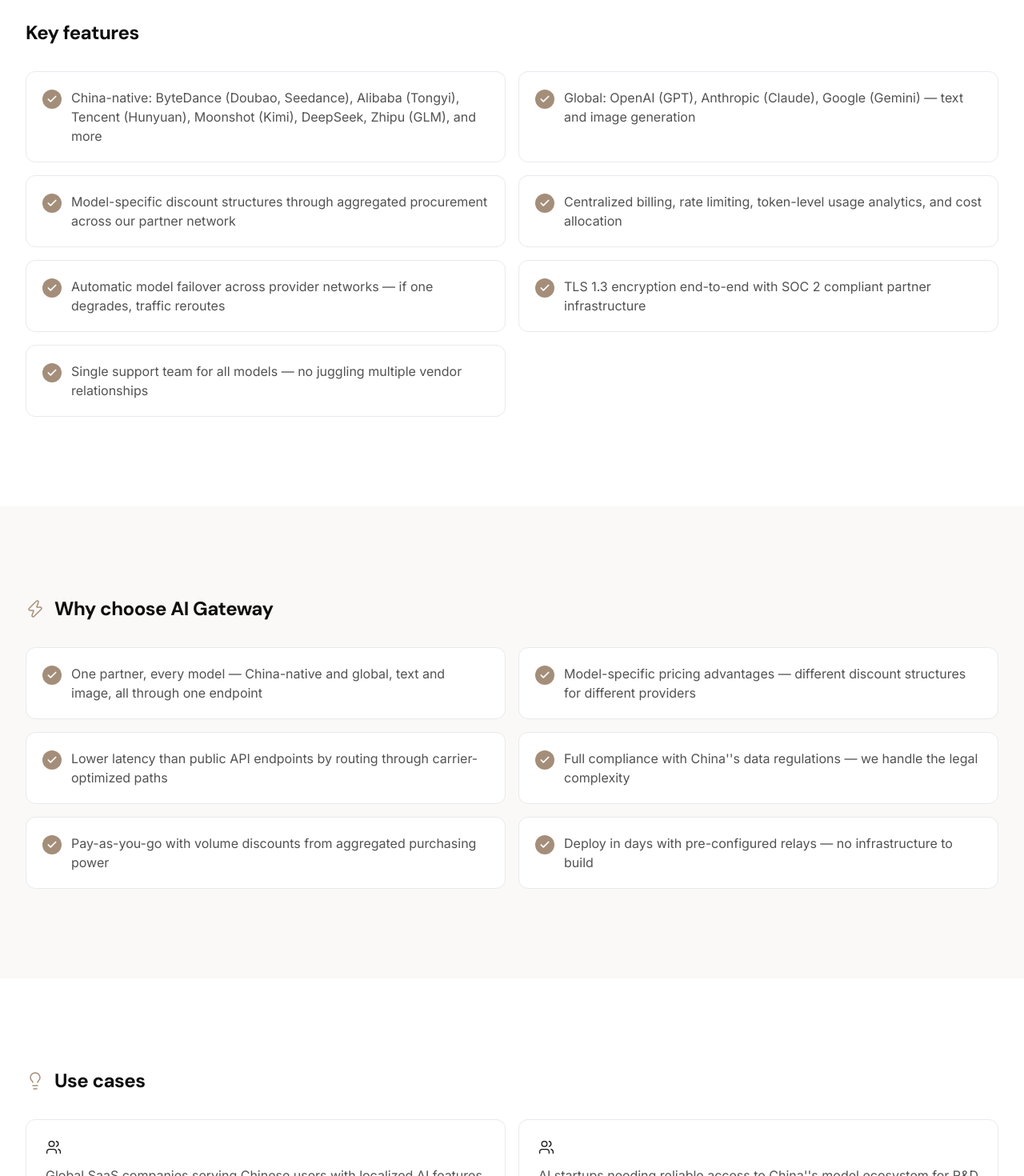
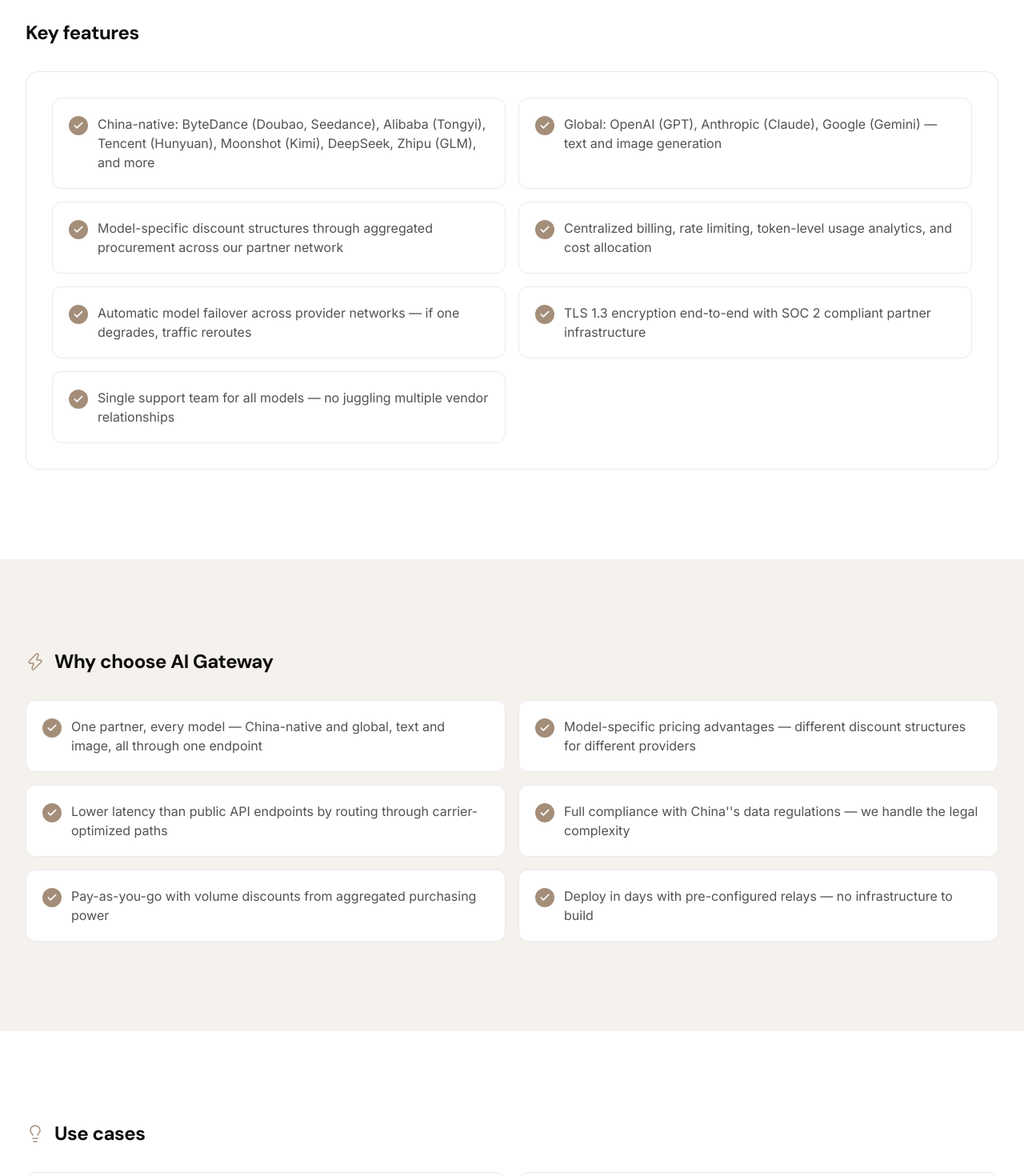
Before and after one commit to emoqbao/cninfrahub, a Next.js app: page /products/ai-gateway in a window 1280 px wide. Shown: the part 1020-2490 px from the top of the page at 80% size. Built offline with nearby package versions, Linux system fonts and the light colour scheme.

Commit message:
Warm beige layer + Stripe-style framed containers

```diff
--- a/src/app/products/[slug]/page.tsx
+++ b/src/app/products/[slug]/page.tsx
@@ -127,7 +127,8 @@
           <h2 className="text-2xl font-bold tracking-[-0.02em] text-[#0d0d0d]">
             Key features
           </h2>
-          <ul className="mt-8 grid gap-4 sm:grid-cols-2">
+          <div className="mt-8 rounded-2xl border border-[#e8eaed] bg-white p-6 lg:p-8">
+            <ul className="grid gap-4 sm:grid-cols-2">
               {product.features.map((f, i) => (
                 <li
                   key={i}
@@ -140,11 +141,12 @@
                 </li>
               ))}
             </ul>
+          </div>
         </Container>
       </section>
 
       {/* Benefits */}
-      <section className="py-20 lg:py-28 bg-[#faf9f7]">
+      <section className="py-20 lg:py-28 bg-[#f5f1ec]">
         <Container>
           <div className="flex items-center gap-3 mb-8">
             <Zap className="h-6 w-6 text-[#a48e7a]" strokeWidth={1.5} />
@@ -183,7 +185,7 @@
                 key={i}
                 className="rounded-xl border border-[#e8eaed] p-6"
               >
-                <Users className="h-5 w-5 text-[#0d0d0d] mb-3" strokeWidth={1.5} />
+                <Users className="h-5 w-5 text-[#a48e7a] mb-3" strokeWidth={1.5} />
                 <p className="text-[#525252] leading-relaxed">{uc}</p>
               </div>
             ))}
--- a/src/app/solutions/[slug]/page.tsx
+++ b/src/app/solutions/[slug]/page.tsx
@@ -166,7 +166,7 @@
       </section>
 
       {/* Our approach */}
-      <section className="py-20 lg:py-28 bg-[#faf9f7]">
+      <section className="py-20 lg:py-28 bg-[#f5f1ec]">
         <Container>
           <div className="flex items-center gap-3 mb-8">
             <Cog className="h-6 w-6 text-[#a48e7a]" strokeWidth={1.5} />
@@ -231,7 +231,8 @@
           <h2 className="text-2xl font-bold tracking-[-0.02em] text-[#0d0d0d]">
             Key products used
           </h2>
-          <div className="mt-8 grid gap-6 sm:grid-cols-2">
+          <div className="mt-8 rounded-2xl border border-[#e8eaed] bg-white p-6 lg:p-8">
+            <div className="grid gap-6 sm:grid-cols-2">
               {solution.products.map((pid) => {
                 const product = getProductById(pid);
                 if (!product) return null;
@@ -239,7 +240,7 @@
                   <Link
                     key={pid}
                     href={`/products/${product.id}`}
-                  className="group flex flex-col rounded-xl border border-[#e8eaed] bg-white p-6 transition-all duration-200 hover:-translate-y-0.5 hover:shadow-md"
+                    className="group flex flex-col rounded-xl border border-[#e8eaed] bg-[#faf9f7] p-6 transition-all duration-200 hover:-translate-y-0.5 hover:shadow-md"
                   >
                     <span className="inline-block self-start rounded-md bg-[#f3f4f6] px-2.5 py-0.5 text-xs font-medium text-[#737373]">
                       {product.module}
@@ -253,6 +254,7 @@
                   </Link>
                 );
               })}
+            </div>
           </div>
         </Container>
       </section>
--- a/src/components/home/ProductOverview.tsx
+++ b/src/components/home/ProductOverview.tsx
@@ -17,12 +17,13 @@
         <h2 className="mt-3 max-w-2xl text-3xl font-bold tracking-[-0.02em] text-[#0d0d0d] lg:text-4xl">
           Purpose-built infrastructure for China and beyond
         </h2>
-        <div className="mt-12 grid gap-6 md:grid-cols-2 lg:grid-cols-4">
+        <div className="mt-12 rounded-2xl border border-[#e8eaed] bg-white p-8 lg:p-10">
+          <div className="grid gap-6 md:grid-cols-2 lg:grid-cols-4">
             {modules.map((m) => (
               <Link
                 key={m.name}
                 href={m.href}
-              className="group flex flex-col rounded-xl border border-[#e8eaed] bg-white p-6 transition-all duration-200 hover:-translate-y-0.5 hover:shadow-md"
+                className="group flex flex-col rounded-xl border border-[#e8eaed] bg-[#faf9f7] p-6 transition-all duration-200 hover:-translate-y-0.5 hover:shadow-md"
               >
                 <m.icon className="h-7 w-7 text-[#a48e7a]" strokeWidth={1.5} />
                 <h3 className="mt-4 text-lg font-semibold text-[#0d0d0d]">{m.name}</h3>
@@ -34,6 +35,7 @@
             ))}
           </div>
         </div>
+      </div>
     </section>
   );
 }
--- a/src/components/home/TrustStats.tsx
+++ b/src/components/home/TrustStats.tsx
@@ -7,7 +7,7 @@
   ];
 
   return (
-    <section className="bg-[#faf9f7]">
+    <section className="bg-[#f5f1ec]">
       <div className="mx-auto max-w-7xl px-6 py-12 lg:px-8">
         <div className="grid grid-cols-2 gap-8 md:grid-cols-4">
           {stats.map((s) => (
--- a/src/components/home/WhatWeDo.tsx
+++ b/src/components/home/WhatWeDo.tsx
@@ -30,7 +30,8 @@
         <p className="mt-4 max-w-2xl text-[#525252] leading-relaxed">
           As a managed service aggregator, we source from the best providers, negotiate better pricing through pooled demand, and take full operational accountability for everything we deliver.
         </p>
-        <div className="mt-12 grid gap-8 md:grid-cols-3">
+        <div className="mt-12 rounded-2xl border border-[#e8eaed] bg-white p-8 lg:p-10">
+          <div className="grid gap-8 md:grid-cols-3">
             {steps.map((s) => (
               <div key={s.title} className="rounded-xl border border-[#e8eaed] p-8 transition-all duration-200 hover:-translate-y-0.5 hover:shadow-md">
                 <s.icon className="h-8 w-8 text-[#a48e7a]" strokeWidth={1.5} />
@@ -40,6 +41,7 @@
             ))}
           </div>
         </div>
+      </div>
     </section>
   );
 }
```
Lines whose indentation alone changed are shown as unchanged.
